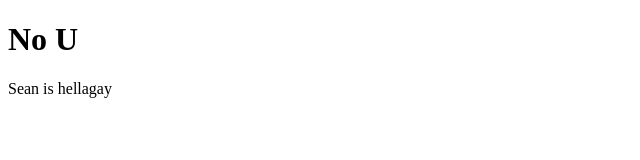
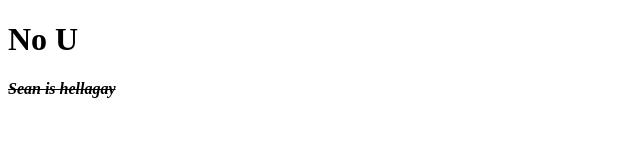
Before and after one commit to carverh/testsite, a plain HTML site: page index.html in a window 1280 px wide. Shown: the full height of the page, 0-640 px from the left. Drawn offline with Linux system fonts and the light colour scheme.

Commit message:
Update index.html

```diff
--- a/index.html
+++ b/index.html
@@ -5,6 +5,8 @@
   </head>
   <body>
     <h1>No U</h1>
-    <p>Sean is hellagay</p>
+    <p>
+      <strong><em><del>Sean is hellagay</strong></em></del>
+    </p>
   </body>
 </html>
```
